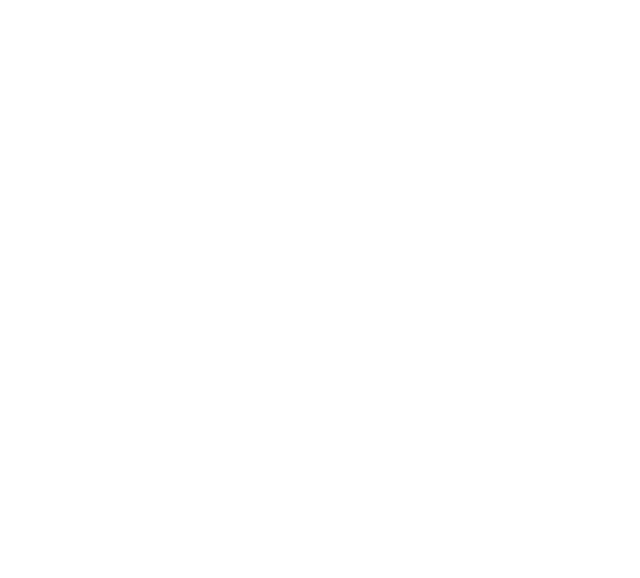
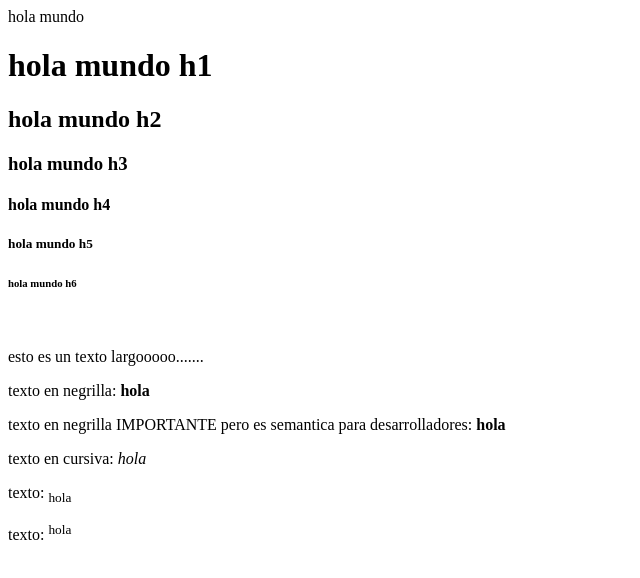
Before and after one commit to Sebastian-Aba/program_2025_1, a plain HTML site: page index.html in a window 1280 px wide. Shown: the whole page, without its empty margins (0-640 px from the left). Drawn offline with Linux system fonts and the light colour scheme.

Commit message:
Introduccion basica HTML

```diff
--- a/index.html
+++ b/index.html
@@ -3,9 +3,26 @@
 <head>
     <meta charset="UTF-8">
     <meta name="viewport" content="width=device-width, initial-scale=1.0">
-    <title>Inicio</title>
+    <title>Inicio HTML</title>
 </head>
 <body>
+    hola mundo
+    <h1>hola mundo h1</h1>
+    <h2>hola mundo h2</h2>
+    <h3>hola mundo h3</h3>
+    <h4>hola mundo h4</h4>
+    <h5>hola mundo h5</h5>
+    <h6>hola mundo h6</h6>
+
+    <br>
+
+    <p>esto es un texto largooooo.......</p>
+    <p>texto en negrilla: <b>hola</b> </p>
+    <p>texto en negrilla IMPORTANTE pero es semantica para desarrolladores: <strong>hola</strong></p>
+    <p>texto en cursiva: <i>hola</i></p>
+    <p>texto: <sub>hola</sub></p>
+    <p>texto: <sup>hola</sup></p>
+
 
 </body>
 </html>
```
